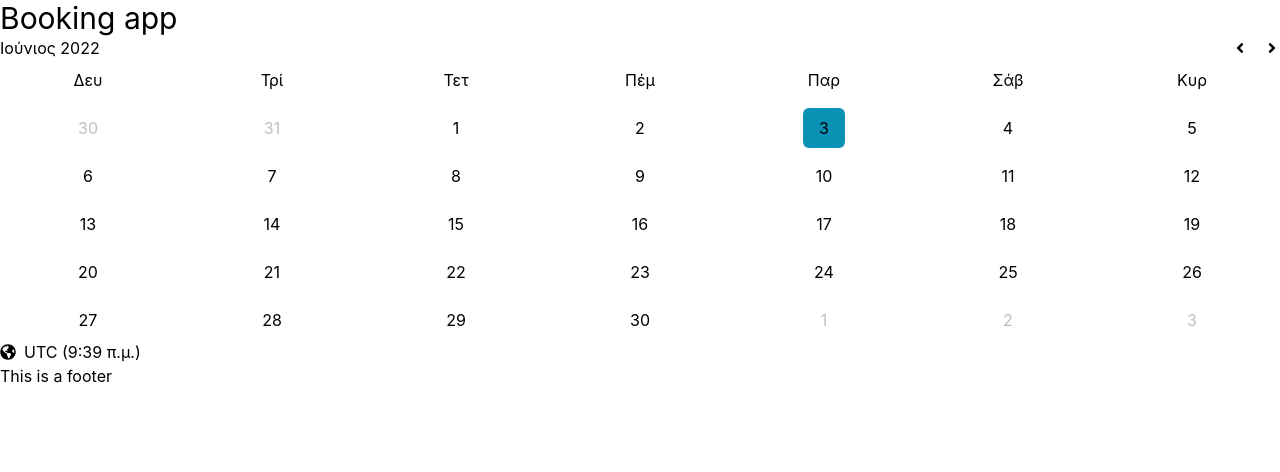
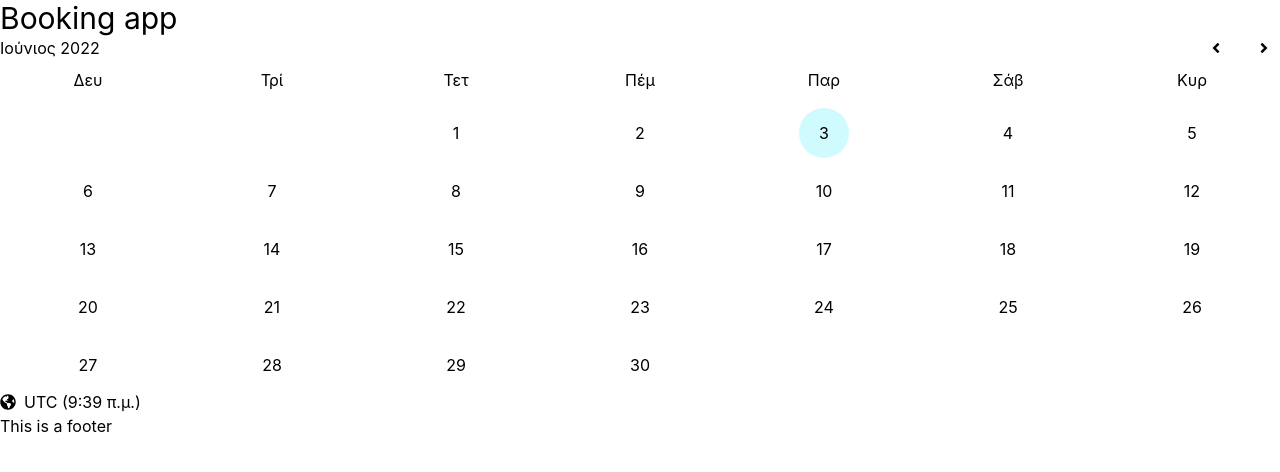
Before and after one commit to kapantzak/booking-app, a Next.js app: page / in a window 1280 px wide. Shown: the top 472 px of the page. Built offline with nearby package versions, Linux system fonts and the light colour scheme.

Commit message:
Add TimePicker component

```diff
--- a/components/Calendar/Calendar.js
+++ b/components/Calendar/Calendar.js
@@ -5,9 +5,13 @@ import { getDaysOfWeek } from "@/lib/constants";
 import dateHelper, { getDateElements } from "@/lib/dateHelpers";
 import { FaAngleLeft, FaAngleRight } from "react-icons/fa";
 
-const Calendar = ({ date, locales, sundayFirst }) => {
+const navButtonStyle = "px-2 py-1";
+
+const Calendar = ({ date, locales, sundayFirst, onDateSelect }) => {
   const [currentDate, setCurrentDate] = useState(date);
   const [calendar, setCalendar] = useState([]);
+
+  const localDateFormatter = new Intl.DateTimeFormat(locales);
 
   useEffect(() => {
     const helper = dateHelper({ date, locales, sundayFirst });
@@ -35,6 +39,7 @@ const Calendar = ({ date, locales, sundayFirst }) => {
         <div>{calendar.title}</div>
         <div className="flex space-x-4 items-center">
           <button
+            className={navButtonStyle}
             type="button"
             aria-label="Previous"
             onClick={() => handleNavigationButtonClick("prev")}
@@ -42,6 +47,7 @@ const Calendar = ({ date, locales, sundayFirst }) => {
             <FaAngleLeft />
           </button>
           <button
+            className={navButtonStyle}
             type="button"
             aria-label="Next"
             onClick={() => handleNavigationButtonClick("next")}
@@ -59,17 +65,27 @@ const Calendar = ({ date, locales, sundayFirst }) => {
         ))}
         {(calendar.calendar || []).map(
           ({ dayNumber, month, year, currentMonth, isNow }) => {
-            const dayCellStyle = classNames("px-4 py-2", "rounded-md", {
-              "bg-cyan-600": isNow,
-              "opacity-25": !currentMonth,
-            });
+            const thisDate = new Date(year, month, dayNumber);
+
+            const dayButtonStyle = classNames(
+              "w-[50px] h-[50px] rounded-full hover:bg-cyan-200",
+              {
+                "bg-cyan-100": isNow,
+              }
+            );
 
             return (
-              <div
-                className={dayCellStyle}
-                key={`${year}-${month}-${dayNumber}`}
-              >
-                {dayNumber}
+              <div key={`${year}-${month}-${dayNumber}`}>
+                {(currentMonth && (
+                  <button
+                    className={dayButtonStyle}
+                    type="button"
+                    aria-label={localDateFormatter.format(thisDate)}
+                    onClick={() => onDateSelect(thisDate)}
+                  >
+                    {dayNumber}
+                  </button>
+                )) || <span>&nbsp;</span>}
               </div>
             );
           }
@@ -83,12 +99,14 @@ Calendar.defaultProps = {
   date: new Date(),
   locales: "el",
   sundayFirst: false,
+  onDateSelect: () => {},
 };
 
 Calendar.propTypes = {
   date: PropTypes.instanceOf(Date),
   locales: PropTypes.string,
   sundayFirst: PropTypes.bool,
+  onDateSelect: PropTypes.func,
 };
 
 export default Calendar;
--- a/components/DateTimePicker/DateTimePicker.js
+++ b/components/DateTimePicker/DateTimePicker.js
@@ -1,8 +1,14 @@
 import PropTypes from "prop-types";
+import dynamic from "next/dynamic";
+import { useState } from "react";
 import Calendar from "@/components/Calendar";
 import { FaGlobeAmericas } from "react-icons/fa";
 
+const DynamicTimePicker = dynamic(() => import("@/components/TimePicker"));
+
 const DateTimePicker = ({ date, locales, sundayFirst }) => {
+  const [state, setState] = useState({});
+
   const { timeZone } = Intl.DateTimeFormat().resolvedOptions();
   const time = Intl.DateTimeFormat("el", {
     hour: "numeric",
@@ -10,9 +16,23 @@ const DateTimePicker = ({ date, locales, sundayFirst }) => {
     timeZone,
   }).format(new Date());
 
+  const dateSelectionHandler = (date) => {
+    setState((currentState) => ({ ...currentState, date }));
+  };
+
+  const timeSelectionHandler = (time) => {
+    setState((currentState) => ({ ...currentState, time }));
+  };
+
   return (
     <div>
-      <Calendar date={date} locales={locales} sundayFirst={sundayFirst} />
+      <Calendar
+        date={date}
+        locales={locales}
+        sundayFirst={sundayFirst}
+        onDateSelect={dateSelectionHandler}
+      />
+      {state.date && <DynamicTimePicker onTimeSelect={timeSelectionHandler} />}
       <div className="flex space-x-2 items-center">
         <FaGlobeAmericas />
         <div>
--- /dev/null
+++ b/components/TimePicker/TimePicker.js
@@ -0,0 +1,38 @@
+import PropTypes from "prop-types";
+import { getSlots } from "@/lib/timeHelpers";
+
+const TimePicker = ({ slotDurationInMinutes, onTimeSelect }) => {
+  const slots = getSlots(slotDurationInMinutes);
+
+  return (
+    <div className="flex flex-col space-y-2">
+      {slots.map(([hours, minutes]) => {
+        const time = `${hours}:${minutes < 10 ? `0${minutes}` : minutes}`;
+
+        return (
+          <button
+            type="button"
+            aria-label={time}
+            key={`${hours}-${minutes}`}
+            className="text-center py-2 max-w-[200px] border border-solid border-cyan-600 rounded"
+            onClick={() => onTimeSelect([hours, minutes])}
+          >
+            {time}
+          </button>
+        );
+      })}
+    </div>
+  );
+};
+
+TimePicker.defaultProps = {
+  slotDurationInMinutes: 30,
+  onTimeSelect: () => {},
+};
+
+TimePicker.propTypes = {
+  slotDurationInMinutes: PropTypes.number,
+  onTimeSelect: PropTypes.func,
+};
+
+export default TimePicker;
--- /dev/null
+++ b/components/TimePicker/index.js
@@ -0,0 +1,3 @@
+import TimePicker from "./TimePicker";
+
+export default TimePicker;
--- /dev/null
+++ b/lib/timeHelpers.js
@@ -0,0 +1,25 @@
+import { getDateElements } from "@/lib/dateHelpers";
+
+const getSlots = (slotDurationInMinutes) => {
+  const slots = [];
+
+  let date = new Date(2022, 0, 1, 0, 0, 0);
+  const { dayNumber } = getDateElements(date);
+
+  while (getDateElements(date).dayNumber === dayNumber) {
+    const { hours, minutes } = getTimeElements(date);
+    slots.push([hours, minutes]);
+    date = new Date(2022, 0, 1, hours, minutes + slotDurationInMinutes, 0);
+  }
+
+  return slots;
+};
+
+const getTimeElements = (date) => ({
+  hours: date.getHours(),
+  minutes: date.getMinutes(),
+  seconds: date.getSeconds(),
+  timezoneOffset: date.getTimezoneOffset(),
+});
+
+export { getSlots, getTimeElements };
```
Also changed, not shown: 1 other file (tests, documents, lock files or other folders).
